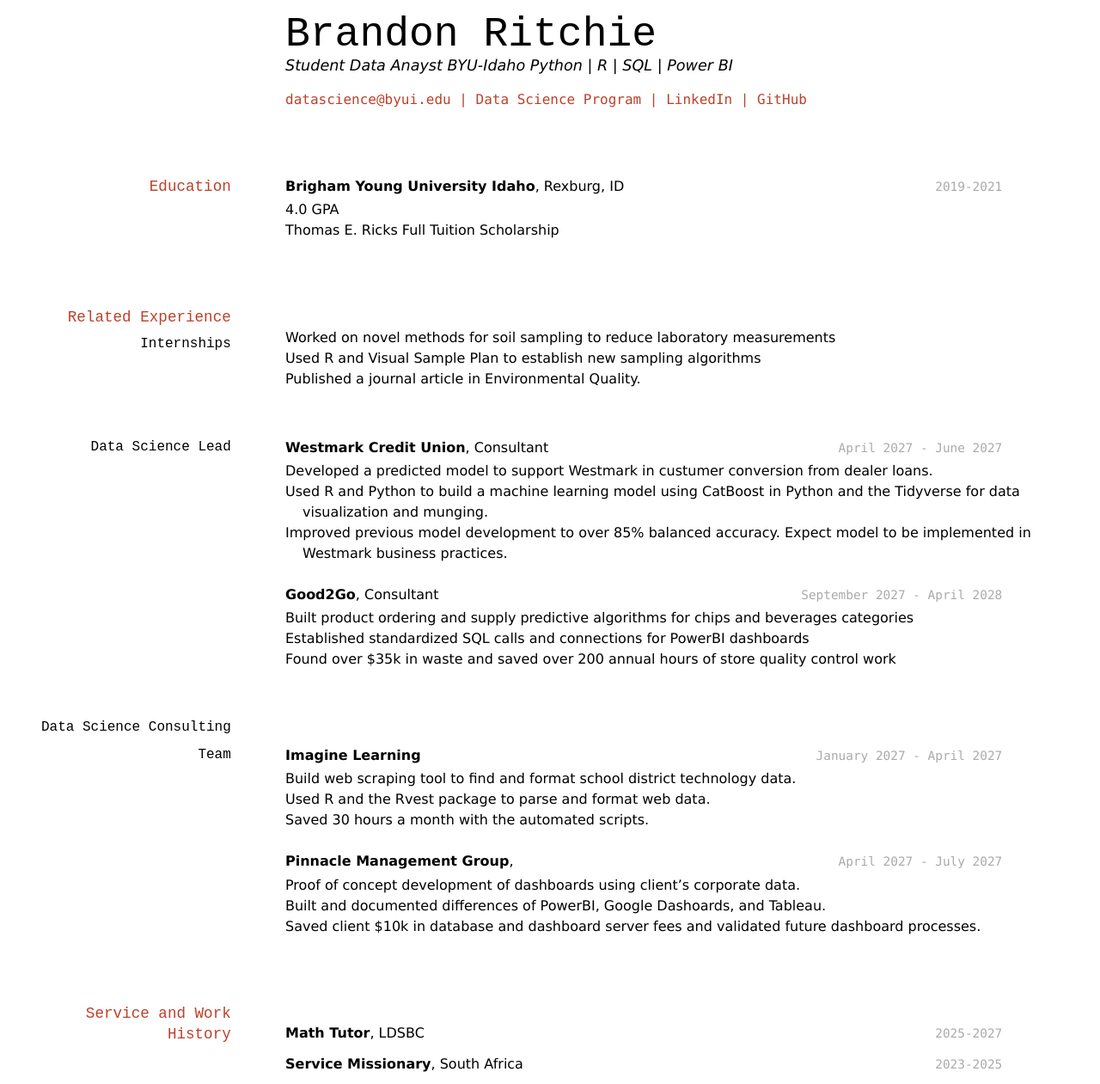
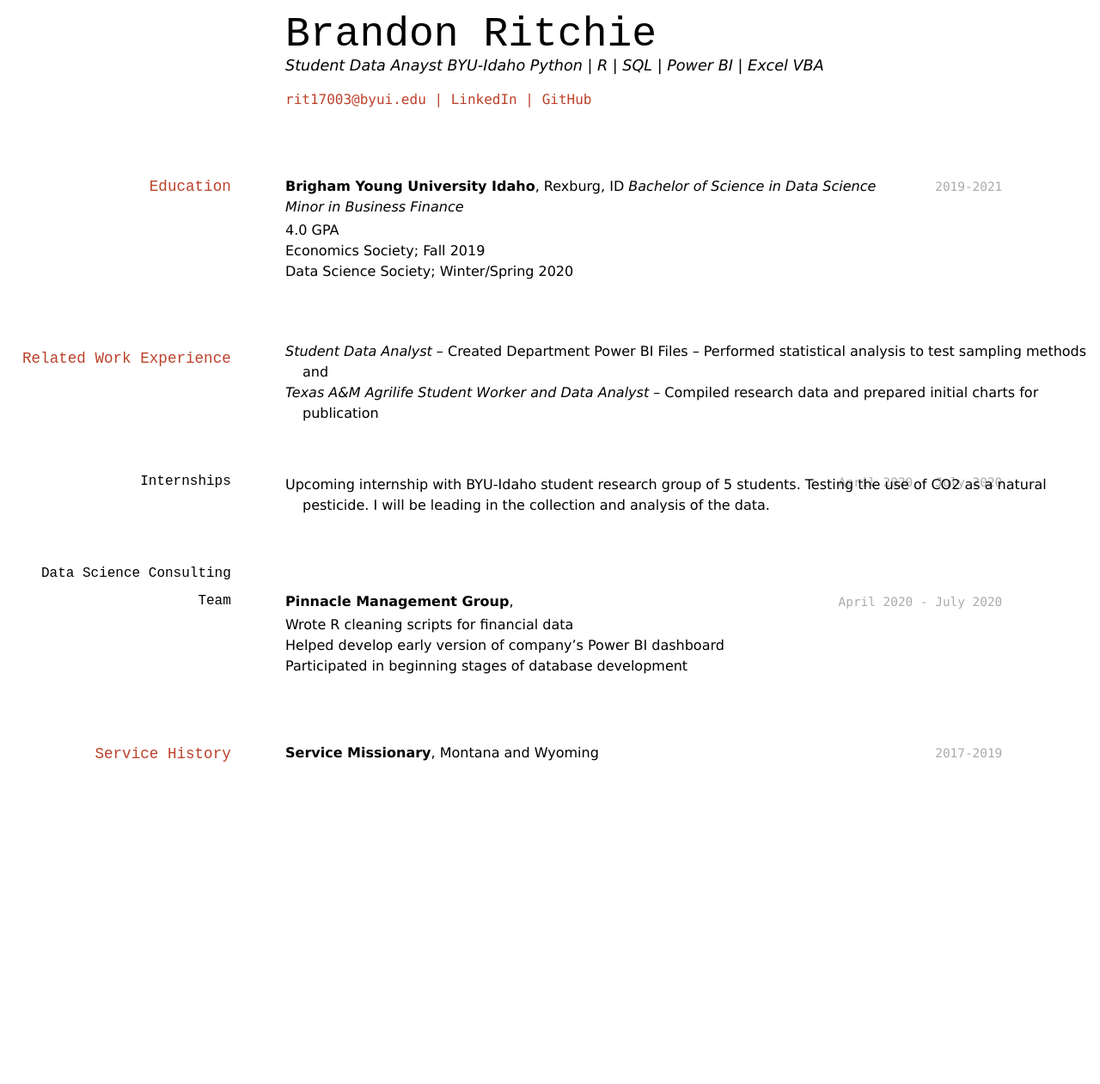
Before and after one commit to byuids-resumes/BrandonRitchie_Resume, a Jekyll site: the page built from docs/index.md, in a window 1280 px wide. Shown: the whole page at 86% size. Built offline with Jekyll 4.4.1, drawn with Linux system fonts in a browser that asks for light colours; after the commit the page ends 900 px from its top, so only the background shows below that.

Commit message:
Filling it out

```diff
--- a/docs/index.md
+++ b/docs/index.md
@@ -4,13 +4,12 @@ title: Brandon Ritchie's Resume
 ---
 # Brandon Ritchie
 Student Data Anayst BYU-Idaho
-Python | R | SQL | Power BI
+Python | R | SQL | Power BI | Excel VBA
 
 <div id="webaddress">
-<a href="datascience@byui.edu">datascience@byui.edu</a>
-| <a href="https://byuidatascience.github.io/development.html">Data Science Program</a>
-| <a href="https://www.linkedin.com/groups/13537407/">LinkedIn</a>
-| <a href="https://github.com/byuids-resumes">GitHub</a>
+<a href="rit17003@byui.edu">rit17003@byui.edu</a>
+| <a href="https://www.linkedin.com/in/brandon-k-ritchie">LinkedIn</a>
+| <a href="https://github.com/brandonritchie">GitHub</a>
 </div>
 
 <!-- https://www.monique.tech/the-art-of-markdown -->
@@ -19,60 +18,40 @@ Python | R | SQL | Power BI
 
 `2019-2021`
 __Brigham Young University Idaho__, Rexburg, ID
+_Bachelor of Science in Data Science_
+_Minor in Business Finance_
 
 - 4.0 GPA
-- Thomas E. Ricks Full Tuition Scholarship
+- Economics Society; Fall 2019
+- Data Science Society; Winter/Spring 2020
 
-## Related Experience
+## Related Work Experience
+
+- _Student Data Analyst_
+-- Created Department Power BI Files
+-- Performed statistical analysis to test sampling methods and
+- _Texas A&M Agrilife Student Worker and Data Analyst_
+-- Compiled research data and prepared initial charts for publication
 
 ### Internships
 
+`April 2020 - July 2020`
+- Upcoming internship with BYU-Idaho student research group of 5 students. Testing the use of CO2 as a natural pesticide. I will be leading in the collection and analysis of the data.
 
-- Worked on novel methods for soil sampling to reduce laboratory measurements
-- Used R and Visual Sample Plan to establish new sampling algorithms
-- Published a journal article in Environmental Quality.
-
-### Data Science Lead
-
-`April 2027 - June 2027`
-__Westmark Credit Union__, Consultant
-
-- Developed a predicted model to support Westmark in custumer conversion from dealer loans.
-- Used R and Python to build a machine learning model using CatBoost in Python and the Tidyverse for data visualization and munging.
-- Improved previous model development to over 85% balanced accuracy. Expect model to be implemented in Westmark business practices.
-
-`September 2027 - April 2028`
-__Good2Go__, Consultant
-
-- Built product ordering and supply predictive algorithms for chips and beverages categories
-- Established standardized SQL calls and connections for PowerBI dashboards
-- Found over $35k in waste and saved over 200 annual hours of store quality control work
 
 ### Data Science Consulting Team
 
-`January 2027 - April 2027`
-__Imagine Learning__
-
-- Build web scraping tool to find and format school district technology data.
-- Used R and the Rvest package to parse and format web data.
-- Saved 30 hours a month with the automated scripts.
-
-`April 2027 - July 2027`
+`April 2020 - July 2020`
 __Pinnacle Management Group__,
 
-- Proof of concept development of dashboards using client's corporate data.
-- Built and documented differences of PowerBI, Google Dashoards, and Tableau.
-- Saved client $10k in database and dashboard server fees and validated future dashboard processes.
+- Wrote R cleaning scripts for financial data
+- Helped develop early version of company's Power BI dashboard
+- Participated in beginning stages of database development
 
+## Service History
 
-## Service and Work History
-
-`2025-2027`
-__Math Tutor__, LDSBC
-
-
-`2023-2025`
-__Service Missionary__, South Africa
+`2017-2019`
+__Service Missionary__, Montana and Wyoming
 
 
 
```
